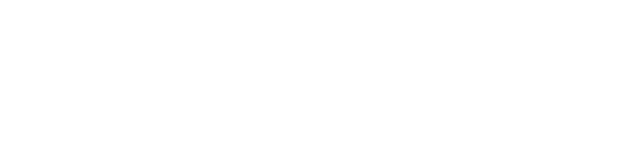
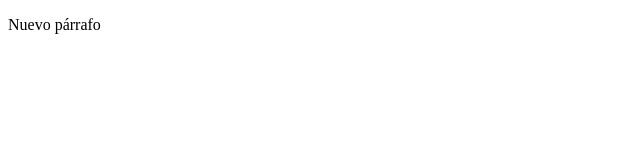
Before and after one commit to mateorialdiaz/basic, a plain HTML site: page index.html in a window 1280 px wide. Shown: the whole page, without its empty margins (0-640 px from the left). Drawn offline with Linux system fonts and the light colour scheme.

Commit message:
Agregué párrafo

```diff
--- a/index.html
+++ b/index.html
@@ -7,8 +7,10 @@
     <body>
     	<header>
     		<nav>
-
     		</nav>
+            <p>
+                Nuevo párrafo
+            </p>
     	</header>
 
     	<section>
```
